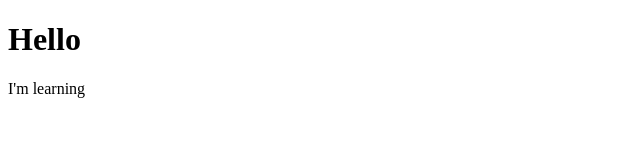
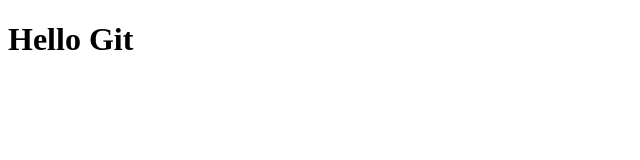
Before and after one commit to cutie-lingtech/git-foundations, a plain HTML site: page index.html in a window 1280 px wide. Shown: the whole page, without its empty margins (0-640 px from the left). Drawn offline with Linux system fonts and the light colour scheme.

Commit message:
New
Deleted V2 and V3
Deleted text

```diff
--- a/index.html
+++ b/index.html
@@ -6,7 +6,6 @@
     <title>Document</title>
 </head>
 <body>
-    <h1>Hello</h1>
-    <p>I'm learning</p>
+    <h1>Hello Git</h1>
 </body>
 </html>
```
Also changed, not shown: 1 other file.
